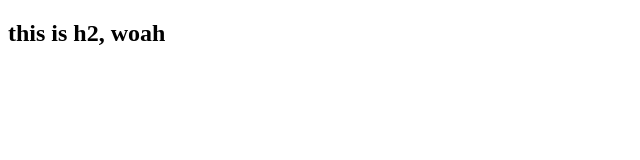
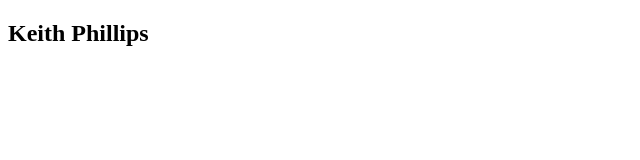
Before and after one commit to KeithPhillips2002/foobar, a plain HTML site: page index.html in a window 1280 px wide. Shown: the full height of the page, 0-640 px from the left. Drawn offline with Linux system fonts and the light colour scheme.

Commit message:
update h2 with my name

```diff
--- a/index.html
+++ b/index.html
@@ -9,7 +9,7 @@
 </head>
 
 <body>
-    <h2>this is h2, woah</h2>
+    <h2>Keith Phillips</h2>
 </body>
 
 </html>
```
